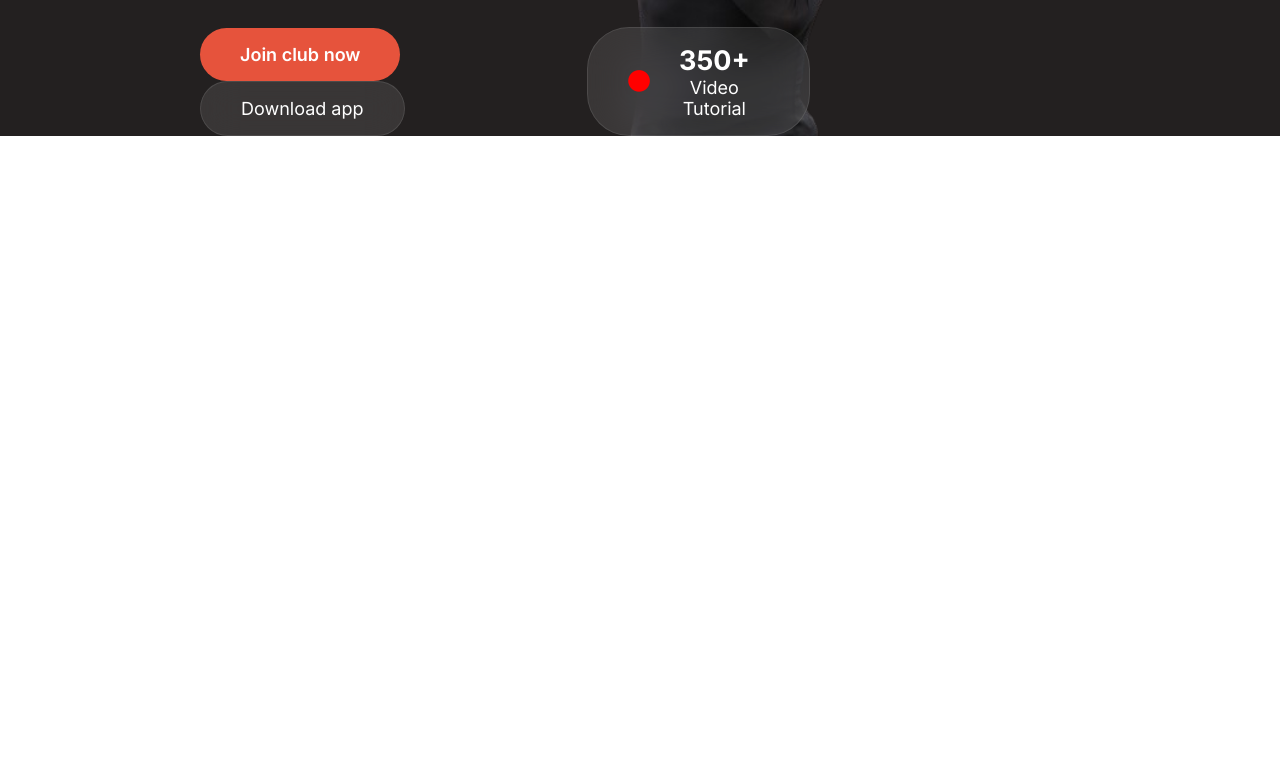
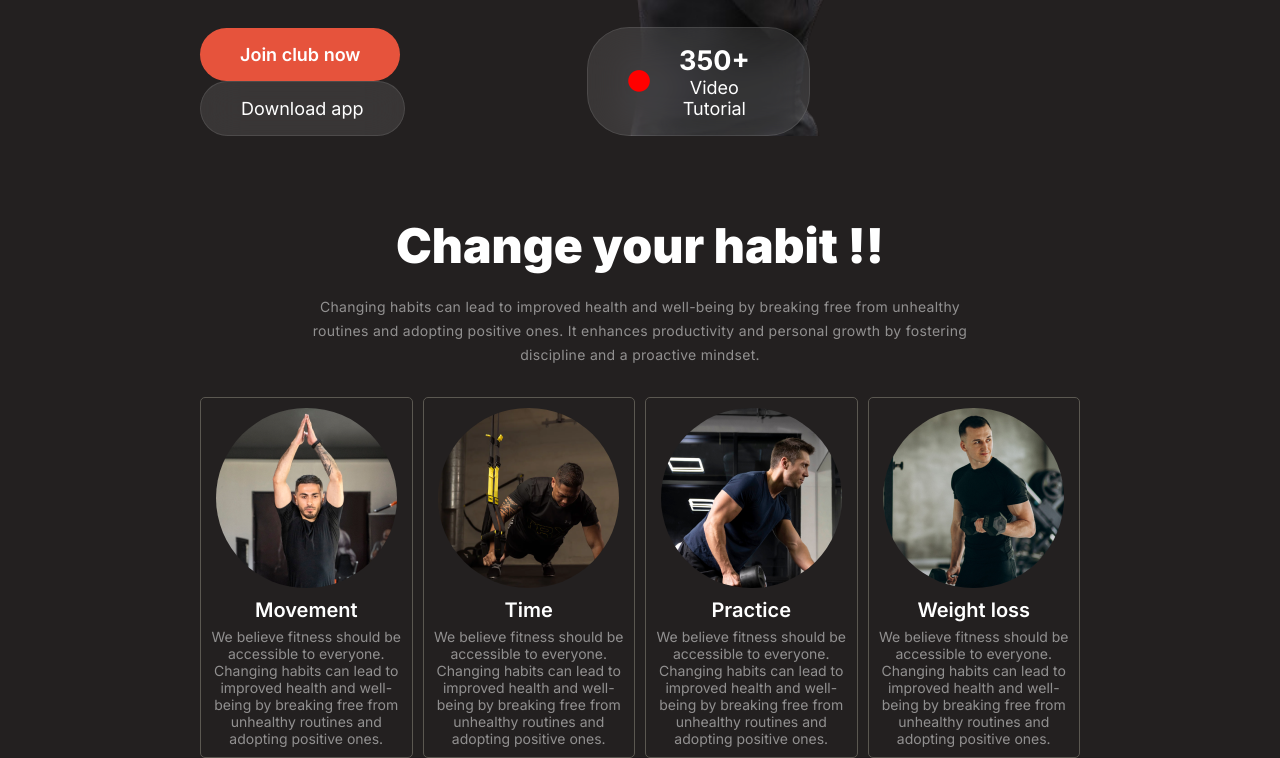
Before and after one commit to Faridtusher/health-cafe, a plain HTML site: page index.html in a window 1280 px wide. Shown: the part 501-1259 px from the top of the page. Before the commit the page ends 800 px from the top, so only its background shows below. Drawn offline with Linux system fonts and the light colour scheme.

Commit message:
complete-change-habit

```diff
--- a/index.html
+++ b/index.html
@@ -31,7 +31,6 @@
             <li> <a href="https://www.w3schools.com/" target="_blank">Contact</a> </li>
          </ul>
       </nav>
-
 
       <!-- html code of banner section -->
        <section class="banner-container">
@@ -69,12 +68,62 @@
        </section>
    </header>
 
+   <main>
+      <!-- change habit section -->
+       <section class="change-habit-container">
+         <div class="change-habit-details">
+            <div class="change-habit-intro">
+               <h1 class="habit-title">Change your habit !!</h1>
+               <p class="habit-info">
+                  Changing habits can lead to improved health and well-being by breaking free from unhealthy routines
+                  and
+                  adopting positive ones. It enhances productivity and personal growth by fostering discipline and a
+                  proactive
+                  mindset.
+               </p>
+            </div>
 
+            <div class="habit-container">
+               <div class="habit-details">
+                  <img src="./images/image 2.png" alt="exercise">
+                  <h2>Movement</h2>
+                  <p>We believe fitness should be accessible to everyone. Changing habits can lead to improved health
+                     and well-being by breaking free from unhealthy routines and adopting positive ones.
+                  </p>
+               </div>
 
+               <div class="habit-details">
+                  <img src="./images/image 3.png" alt="exercise">
+                  <h2>Time</h2>
+                  <p>
+                    We believe fitness should be accessible to everyone. Changing habits can lead to improved health and
+                    well-being by breaking free from unhealthy routines and adopting positive ones.
+                  </p>
+               </div>
 
+               <div class="habit-details">
+                  <img src="./images/image 4.png" alt="exercise">
+                  <h2>Practice</h2>
+                  <p>
+                     We believe fitness should be accessible to everyone. Changing habits can lead to improved health
+                     and
+                     well-being by breaking free from unhealthy routines and adopting positive ones.
+                  </p>
+               </div>
 
-
-   <main></main>
+               <div class="habit-details">
+                  <img src="./images/image 5.png" alt="exercise">
+                  <h2>Weight loss</h2>
+                  <p>
+                     We believe fitness should be accessible to everyone. Changing habits can lead to improved health
+                     and
+                     well-being by breaking free from unhealthy routines and adopting positive ones.
+                  </p>
+               </div>
+            </div>
+         </div>
+       </section>
+   </main>
    <footer></footer>
 </body>
 </html>
--- a/style/style.css
+++ b/style/style.css
@@ -1,8 +1,10 @@
+/* common styles */
 *{
    font-family: "Inter";
    margin: 0;
    padding: 0;
 }
+
 
 /* style of navigation area */
 header{
@@ -191,9 +193,76 @@ header{
    margin-right: 10px;
 
 }
+/* complete to style of header section */
 
 
+/* change habit styling */
 
+.change-habit-container{
+   background-color: rgb(35, 32, 32);
+}
+
+.change-habit-details{
+   margin: 0px 200px;
+}
+
+.change-habit-intro{
+
+}
+
+.habit-title{
+   color: rgb(255, 255, 255);
+   font-size: 48px;
+   font-weight: 900;
+   text-align: left;
+   text-align: center;
+   padding-top: 80px;
+   padding-bottom: 20px;
+}
+
+.habit-info{
+   color: rgba(255, 255, 255, 0.5);
+   font-size: 14px;
+   font-weight: 400;
+   line-height: 24px;
+   letter-spacing: 0.3px;
+   text-align: center;
+   width: 75%;
+   margin: 0 auto;
+   padding-bottom: 30px;
+}
+
+.habit-container{
+   display: grid;
+   grid-template-columns: repeat(4, 1fr);
+   gap: 10px;
+
+}
+
+.habit-details{
+   border: 1px solid rgb(91, 88, 81);
+   border-radius: 5px;
+   text-align: center;
+   padding: 10px;
+}
+
+.habit-details img{
+   border-radius: 100px;
+
+}
+.habit-details h2{
+   color: rgb(255, 255, 255);
+   font-size: 20px;
+   font-weight: 600;
+   margin: 6px 0px;
+
+}
+.habit-details p{
+   color: rgba(255, 255, 255, 0.5);
+   font-size: 14px;
+   font-weight: 400;
+
+}
 
 
 
@@ -242,7 +311,6 @@ header{
       margin-bottom: 10px;
    }
 
-
    .banner-details {
       width: 100%;
       text-align: center;
@@ -267,9 +335,33 @@ header{
       font-size: small;
       margin-bottom: 20px;
    }
+
    .tutorial-btn{
       text-align: center;
    }
 
 
+   /* responsive of change habit section */
+
+   .habit-title{
+      font-size: xx-large;
+   }
+
+   .habit-info{
+      width: 100%;
+   }
+
+   .habit-container{
+      grid-template-columns: repeat(1, 1fr);
+   }
+
+   .habit-details{
+      margin-top: 10px;
+   }
+
+
+
+
+
+
 }
```
